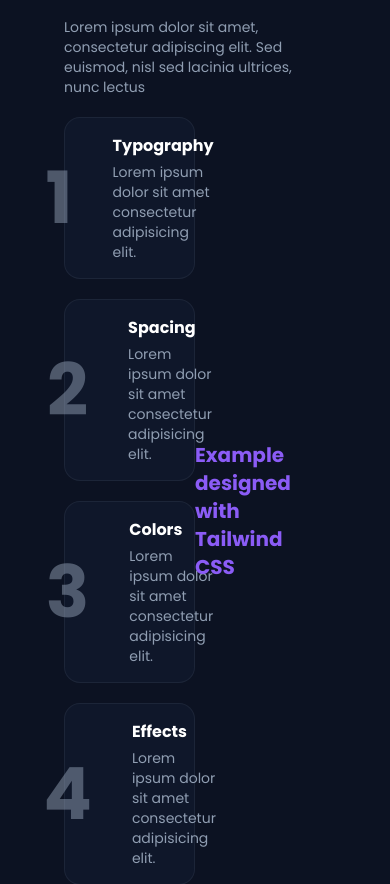
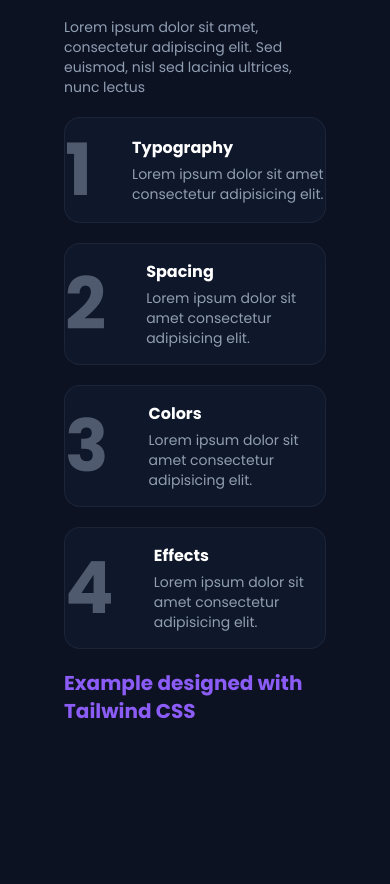
Before and after one commit to ImJars/Development-full-coding, a React (Vite) app: page / in a window 390 px wide. Shown: the part 1546-2430 px from the top of the page. Built offline with nearby package versions, Linux system fonts and the light colour scheme.

Commit message:
Update sub-home.jsx

```diff
--- a/src/components/home/sub-home.jsx
+++ b/src/components/home/sub-home.jsx
@@ -21,10 +21,10 @@ function SubHome({ title, subtitle, text }) {
                     { text }
                 </h3>
                 <div
-                    className='flex'
+                    className='sm:flex'
                 >
                     <div
-                        className='w-1/2'
+                        className='sm:w-1/2'
                     >
                         <CardNumber
                             number={ '1' }
@@ -48,7 +48,7 @@ function SubHome({ title, subtitle, text }) {
                         />
                     </div>
                     <div
-                        className='w-1/2 flex justify-center items-center'
+                        className='sm:w-1/2 flex justify-center items-center'
                     >
                         <h1
                             className='font-bold text-xl text-text-purple'
```
